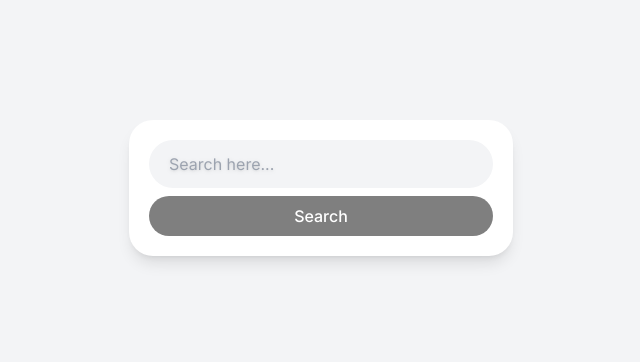
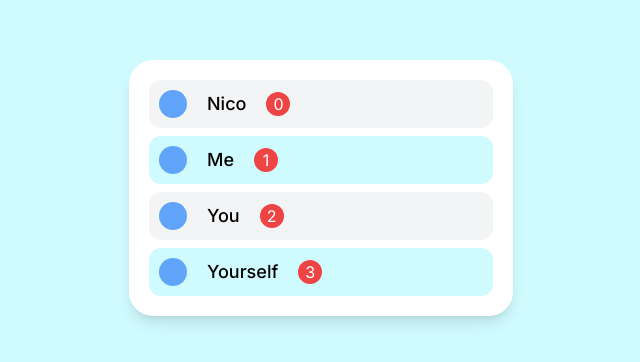
Before and after one commit to Rockernun/carrot-market-reloaded, a Next.js app: page / in a window 1280 px wide. Shown: the part 212-574 px from the top of the page, without its empty margins (319-959 px from the left). Built offline with nearby package versions, Linux system fonts and the light colour scheme.

Commit message:
#3.8 Lists and Animations
리스트를 활용한 홀수/짝수 번째 요소에 스타일 주기

```diff
--- a/app/page.tsx
+++ b/app/page.tsx
@@ -1,15 +1,19 @@
 export default function Home() {
   return (
-    <main className="bg-gray-100 h-screen flex items-center justify-center p-5 ">
+    <main className="bg-gray-100 sm:bg-red-100 md:bg-green-100 lg:bg-cyan-100 h-screen flex items-center justify-center p-5 ">
       <div className="flex flex-col gap-2 bg-white shadow-lg p-5 rounded-3xl w-full max-w-sm ">
-        <input
-          className="w-full rounded-full h-12 bg-gray-100 pl-5 outline-none ring ring-transparent focus:ring-orange-500 focus:ring-offset-2 transition-shadow placeholder:drop-shadow"
-          type="text"
-          placeholder="Search here..."
-        />
-        <button className="bg-black bg-opacity-50 text-white py-2 rounded-full active:scale-90 transition-transform font-medium outline-none">
-          Search
-        </button>
+        {["Nico", "Me", "You", "Yourself"].map((person, index) => (
+          <div
+            key={index}
+            className="flex items-center gap-5 even:bg-cyan-100 odd:bg-gray-100 p-2.5 rounded-xl"
+          >
+            <div className="size-7 bg-blue-400 rounded-full" />
+            <span className="text-lg font-medium">{person}</span>
+            <div className="size-6 bg-red-500 text-white flex items-center justify-center rounded-full">
+              <span>{index}</span>
+            </div>
+          </div>
+        ))}
       </div>
     </main>
   );
```
